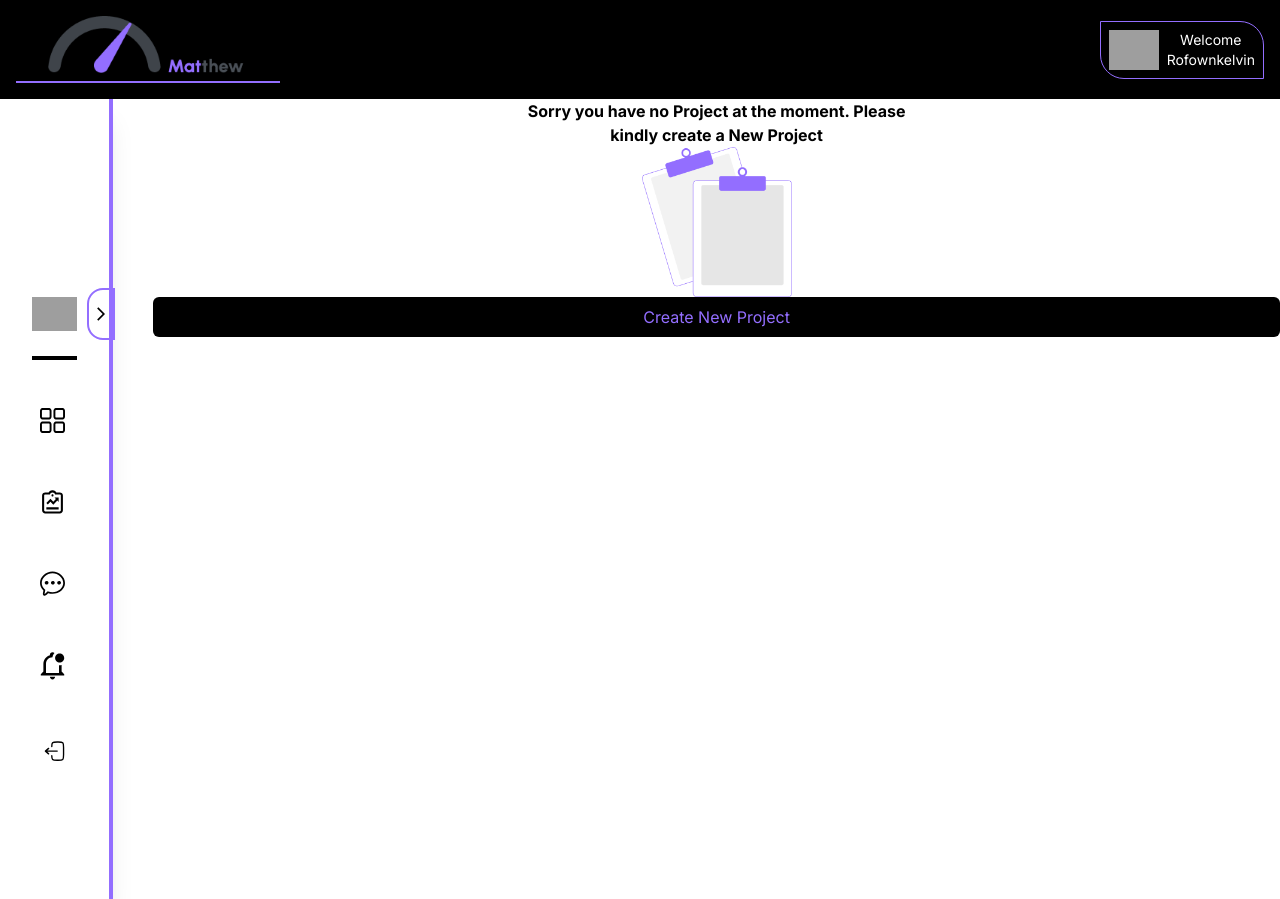
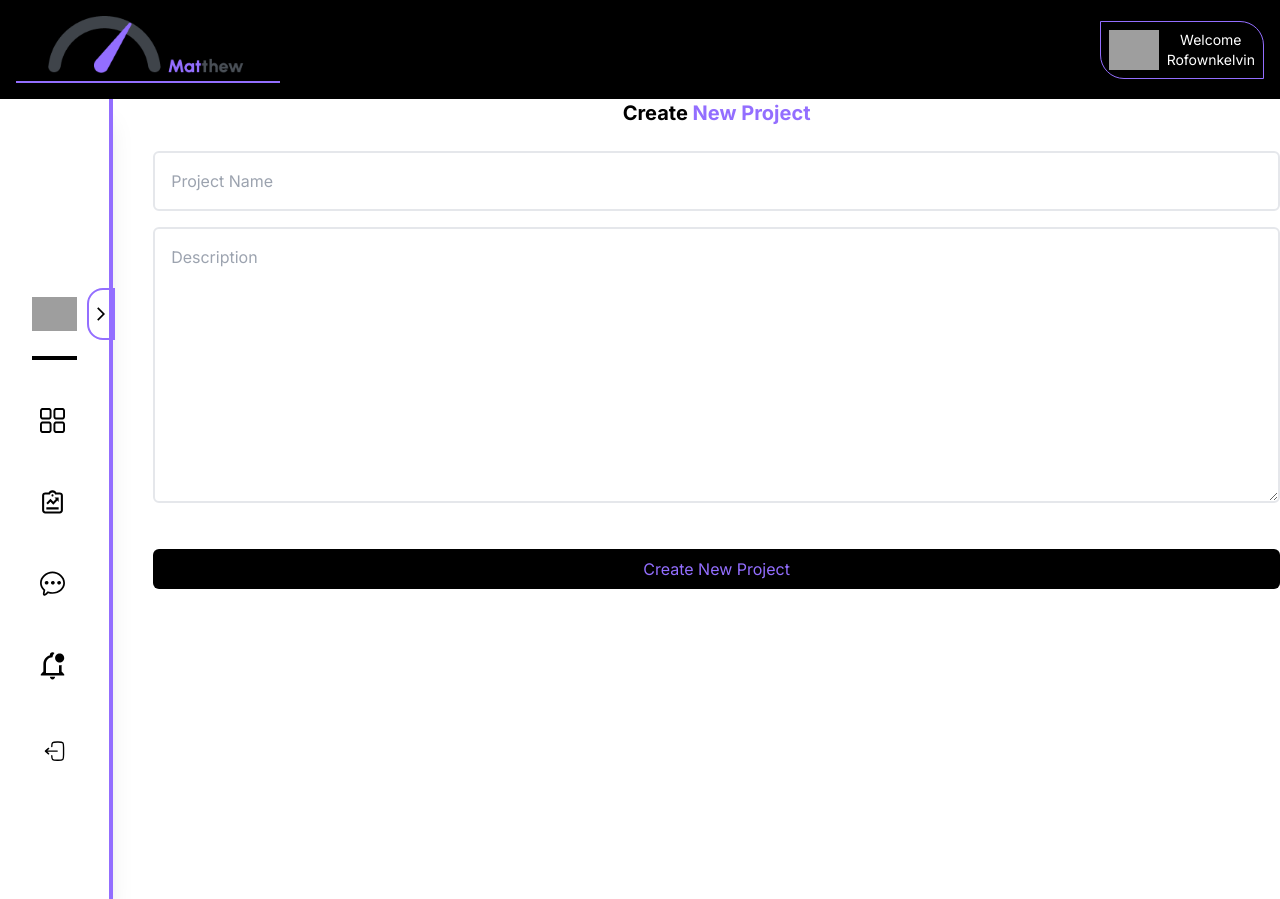
Before and after one commit to syntaxdesigner01/matthew_v2, a Next.js app: page /dashboard/project/createproject in a window 1280 px wide. Built offline with nearby package versions, Linux system fonts and the light colour scheme; grey boxes are pictures that could not be loaded.

Commit message:
re positioning project layout

```diff
--- a/src/app/dashboard/project/createproject/page.tsx
+++ b/src/app/dashboard/project/createproject/page.tsx
@@ -1,5 +1,4 @@
 'use client'
-import NoProject from "@/components/DashboardComponents/NoProject";
 import { createProject } from "@/store/Slice/AppdbSlice";
 import { useRef } from "react";
 import { useDispatch } from "react-redux";
@@ -12,25 +11,17 @@ export default function CreateProject() {
     const name = useRef<HTMLInputElement>(null)
     const description = useRef<HTMLTextAreaElement>(null)
 
-    function saveData(e:any) {
+    function saveData(e: any) {
         e.preventDefault();
 
-       dispatch(createProject({description:description.current?.value,name:name.current?.value}))
+        dispatch(createProject({ description: description.current?.value, name: name.current?.value }))
 
         console.log(name.current?.value);
 
     }
 
     return (
-        <>
-        <NoProject/>
-        </>
-
-    )
-}
-
-
-{/* <form onSubmit={saveData}>
+        <form onSubmit={saveData}>
             <h1 className="text-center pb-6 font-bold text-xl">Create <span className="text-primary">New Project</span> </h1>
             <div>
                 <input type="text" ref={name} name='name' placeholder='Project Name' className='border-2 w-full px-4 py-4 rounded-md' required />
@@ -40,4 +31,7 @@ export default function CreateProject() {
             </div>
 
             <button type='submit' className='w-full text-primary bg-black py-2 rounded-md mt-10' >Create New Project</button>
-        </form> */}
+        </form>
+
+    )
+}
--- a/src/app/dashboard/project/page.tsx
+++ b/src/app/dashboard/project/page.tsx
@@ -3,8 +3,8 @@ import AllProjects from '@/components/DashboardComponents/AllProjects';
 import NoProject from '@/components/DashboardComponents/NoProject';
 import { RootState } from '@/store/store';
 import { useEffect, useState } from 'react';
-import {useSelector } from 'react-redux'
-import CreateProject from './createproject/page';
+import { useSelector } from 'react-redux'
+
 
 export default function Project() {
   const projects = useSelector((state: RootState) => state.projects)
@@ -12,30 +12,28 @@ export default function Project() {
 
 
   useEffect(() => {
-    if (projects.length !== 0) setIsProject(false)
+    if (projects.length === 0) setIsProject(false)
     else setIsProject(true)
   }, [])
 
 
   return (
     <>
-      <div className='flex w-full h-full justify-center items-center'>
-        <div className={`z-50 w-[40%] border shadow-xl p-10 ${!isProject ? 'rounded-tr-[12%] rounded-bl-[12%] rounded-2xl' : 'rounded-tr-[17%] rounded-bl-[17%] rounded-lg'} flex flex-col gap-10`}>
+      {
+        isProject ?
+          <AllProjects /> :
 
-          {
-            isProject ?
-             <CreateProject/>
-              :
+          <div className='flex w-full h-full justify-center items-center'>
+            <div className={`z-50 w-[40%] border shadow-xl p-10 ${!isProject ? 'rounded-tr-[12%] rounded-bl-[12%] rounded-2xl' : 'rounded-tr-[17%] rounded-bl-[17%] rounded-lg'} flex flex-col gap-10`}>
 
-              <AllProjects/>
-          }
-        </div>
-        <div>
-          <img src="/projectAvater.png" alt="" height={250} width={200} />
-        </div>
+              <NoProject />
+            </div>
+            <div>
+              <img src="/projectAvater.png" alt="" height={250} width={200} />
+            </div>
+          </div>
 
-
-      </div>
+      }
     </>
   )
 }
--- a/src/components/DashboardComponents/NoProject.tsx
+++ b/src/components/DashboardComponents/NoProject.tsx
@@ -1,8 +1,8 @@
 'use client'
-import Link from "next/link";
-import { routes } from "../../../routes/routes";
+
 import { useState } from "react";
 import CreateProject from "@/app/dashboard/project/createproject/page";
+import { useSelector } from 'react-redux'
 
 
 export default function NoProject() {
@@ -10,8 +10,9 @@ export default function NoProject() {
     const [switchApp, setSwitchApp] = useState<Boolean>(false)
     return (
         <>
-
-
+            {
+                switchApp ? <CreateProject/>:
+                    <>
                         <p className='text-center font-bold'>Sorry you have no Project at the moment. Please <br /> kindly create a New Project </p>
 
                         <div className='flex justify-center '>
@@ -19,12 +20,15 @@ export default function NoProject() {
                         </div>
 
                         <div className='flex justify-center items-center'>
-                            <button onClick={()=> setSwitchApp(true)} className='bg-black text-c w-full text-primary py-2 rounded-md capitalize'>
+                            <button onClick={()=>setSwitchApp(!switchApp)} className='bg-black text-c w-full text-primary py-2 rounded-md capitalize'>
                                 create New Project
                             </button>
 
                         </div>
+                    </>
 
+
+    }
         </>
     )
 }
```
